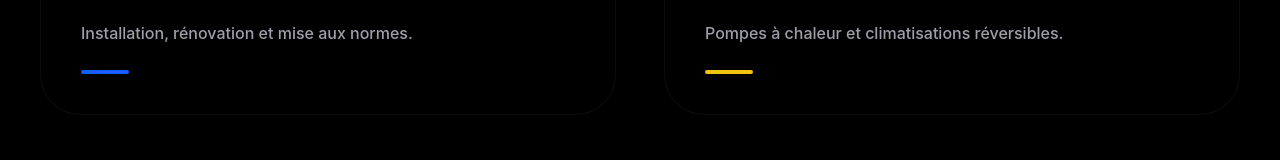
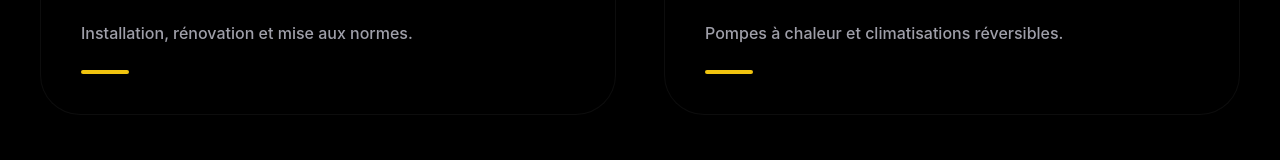
Before and after one commit to EpSyDev/VOSG-OC, a Next.js app: page / in a window 1280 px wide. Shown: the part 1065-1225 px from the top of the page. Built offline with nearby package versions, Linux system fonts and the light colour scheme.

Commit message:
Update page.tsx

```diff
--- a/src/app/page.tsx
+++ b/src/app/page.tsx
@@ -145,7 +145,7 @@ export default function Home() {
         {/* SERVICES */}
         <section id="services" className="py-32 px-10">
            <div className="max-w-7xl mx-auto grid md:grid-cols-2 gap-12">
-              <ServiceCard icon="⚡" title="Électricité" description="Installation, rénovation et mise aux normes." color="blue" onClick={() => toggleSection('contact')} />
+              <ServiceCard icon="⚡" title="Électricité" description="Installation, rénovation et mise aux normes." color="green" onClick={() => toggleSection('contact')} />
               <ServiceCard icon="❄️" title="Climatisation" description="Pompes à chaleur et climatisations réversibles." color="yellow" onClick={() => toggleSection('contact')} />
            </div>
         </section>
```
